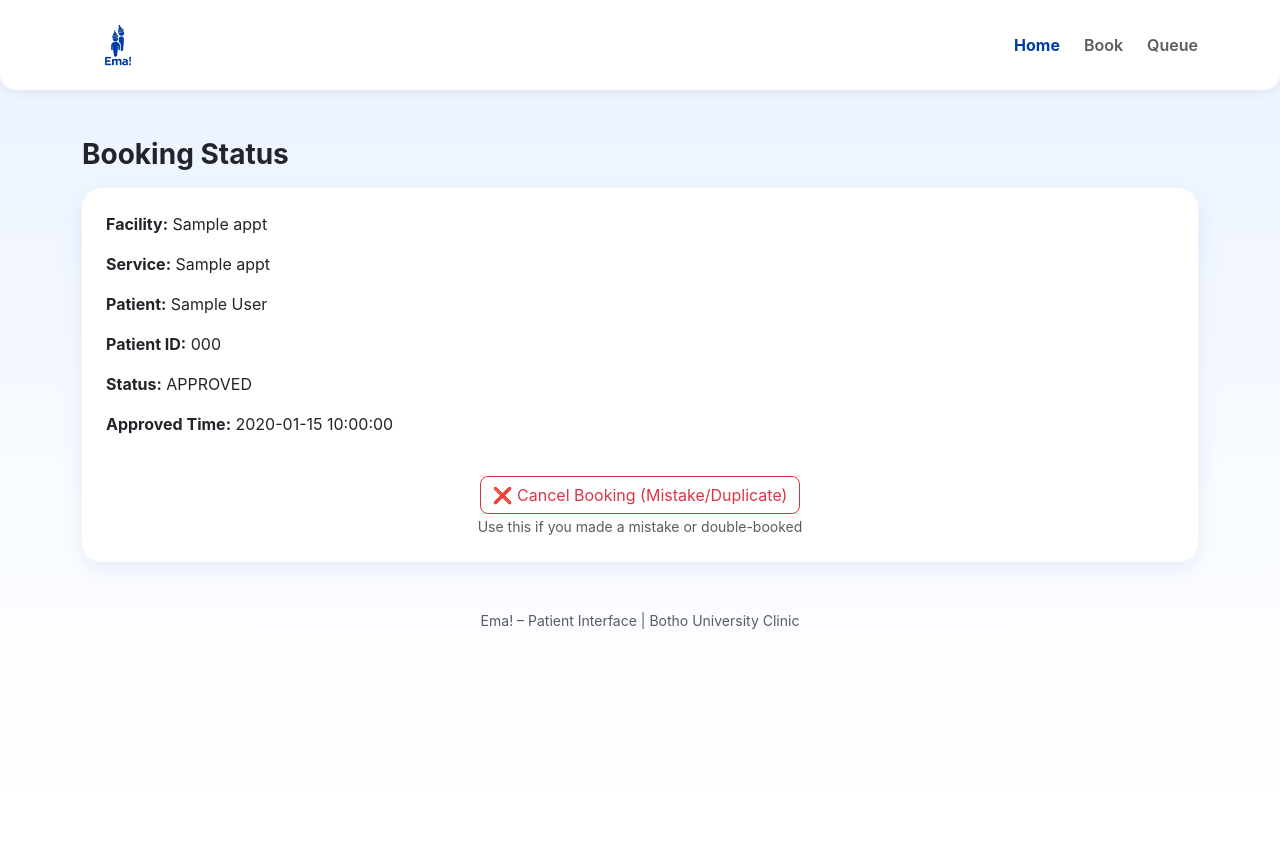
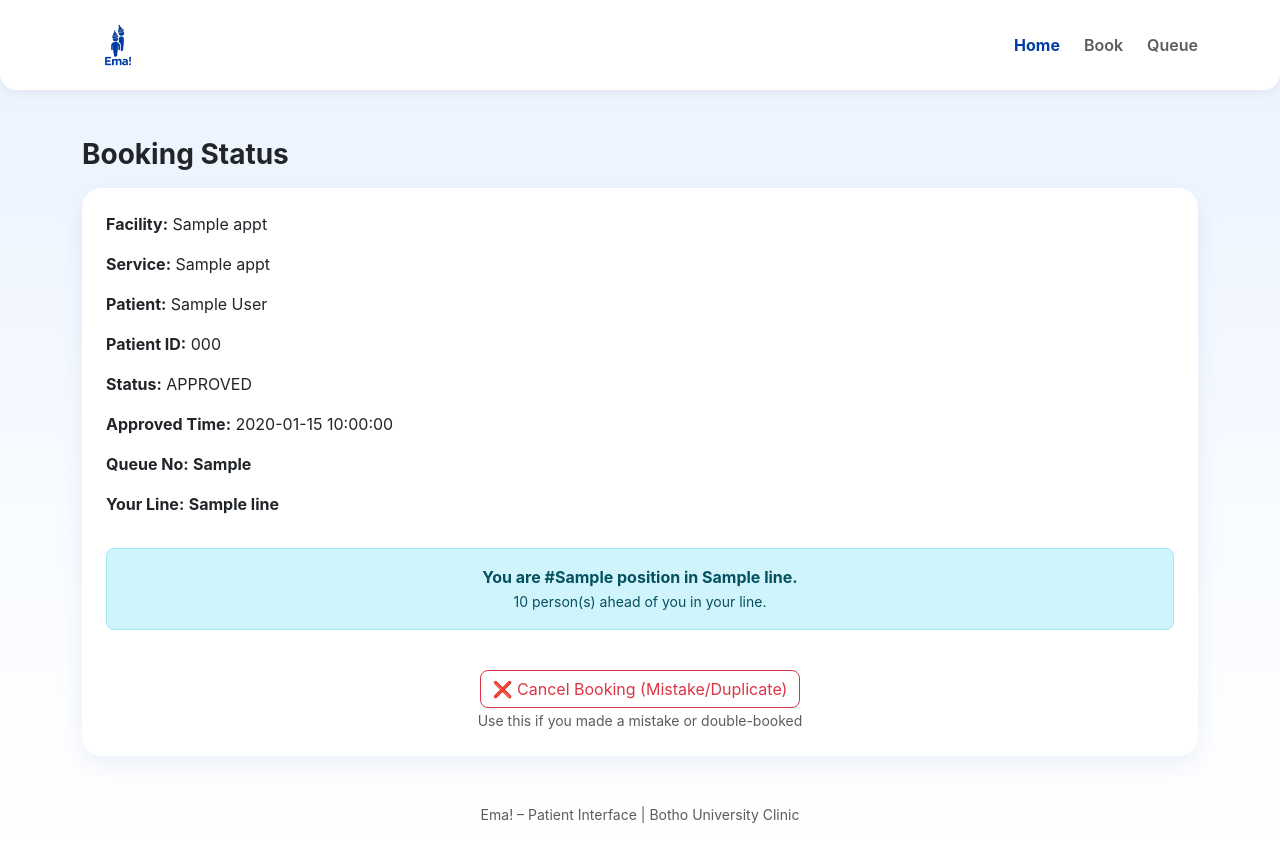
Before and after one commit to beneshedonald-bot/ema-smart-queue, a Flask app: template templates/status.html in a window 1280 px wide. Before the commit the page ends 629 px from the top, so only its background shows below. Run offline with Flask 3, Linux system fonts and the light colour scheme; the template is opened without the code that fills it: most values are stand-ins (such as "Sample title", 1, 10 or a date in 2020); some libraries are stand-ins or nearby versions.

Commit message:
Update status.html

```diff
--- a/templates/status.html
+++ b/templates/status.html
@@ -10,6 +10,24 @@
 <p><b>Status:</b> {{ appt.status }}</p>
 {% if appt.approved_time %}
 <p><b>Approved Time:</b> {{ appt.approved_time }}</p>
+{% endif %}
+{% if queue_no %}
+<p><b>Queue No:</b> <strong>{{ queue_no }}</strong></p>
+{% endif %}
+{% if line %}
+<p><b>Your Line:</b> <strong>{{ line }}</strong></p>
+{% endif %}
+
+<!-- Way 3: Private position - only YOU see this -->
+{% if position and line %}
+<div class="alert alert-info fw-bold text-center rounded-3 mt-3">
+  You are #{{ position }} in {{ line }}.<br>
+  <span class="fw-normal small">{{ position - 1 }} person(s) ahead of you in your line.</span>
+</div>
+{% elif appt.status == 'BOOKED' %}
+<div class="alert alert-warning text-center rounded-3 mt-3">
+  Waiting for nurse to approve. You will get your Line + Queue Number after approval.
+</div>
 {% endif %}
 
 {% if appt.status not in ['completed', 'cancelled', 'canceled'] %}
```
